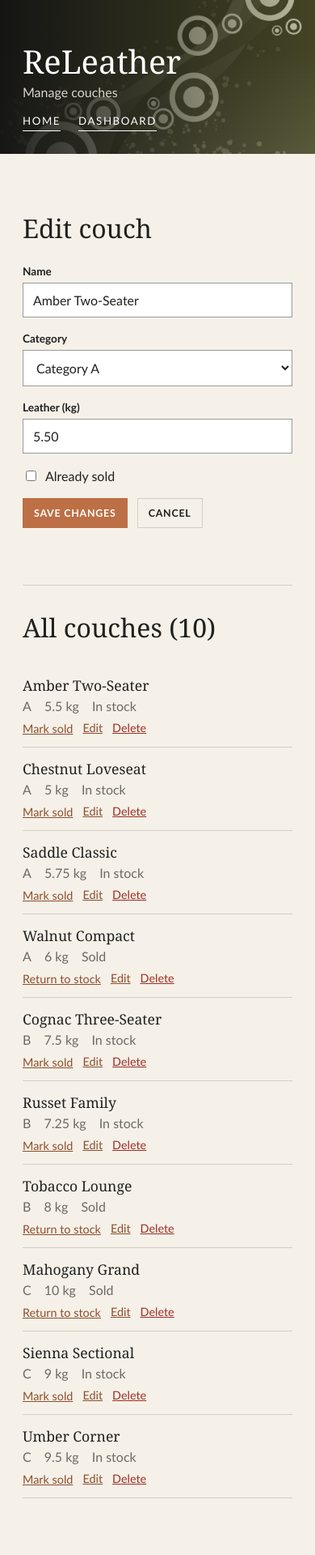
After one commit to aplecaki/releather, a PHP site: page /couches.php?edit=1 in a window 390 px wide. The commit adds this page. Shown: the whole page at 81% size. Run offline with PHP 8.4, Linux system fonts and the light colour scheme; data comes from the database, SQL or seed files in the repository.

Commit message:
Add couch management page
Add couches.php to create, edit, delete and mark couches as sold, with
input validation, CSRF protection and a delete confirmation. Link it from
the dashboard and fix the header layout on phones.

Co-Authored-By: Claude Opus 5.5 <noreply@anthropic.com>

```diff
--- /dev/null
+++ b/couches.php
@@ -0,0 +1,278 @@
+<?php
+session_start(["cookie_httponly" => true, "cookie_samesite" => "Lax"]);
+include "connection.php";
+
+function e($value): string
+{
+    return htmlspecialchars((string) $value, ENT_QUOTES, "UTF-8");
+}
+
+function redirectWith(string $type, string $message): void
+{
+    $_SESSION["flash"] = ["type" => $type, "message" => $message];
+    header("Location: couches.php", true, 303);
+    exit;
+}
+
+function findCouch(mysqli $conn, int $id): ?array
+{
+    $stmt = $conn->prepare("SELECT id, name, category, leather_kg, sold FROM couches WHERE id = ?");
+    $stmt->bind_param("i", $id);
+    $stmt->execute();
+
+    return $stmt->get_result()->fetch_assoc() ?: null;
+}
+
+// Protects the forms against requests sent from other websites.
+$_SESSION["csrf"] ??= bin2hex(random_bytes(32));
+$csrf = $_SESSION["csrf"];
+
+$flash = $_SESSION["flash"] ?? null;
+unset($_SESSION["flash"]);
+
+$errors = [];
+$form = ["id" => null, "name" => "", "category" => "", "leather_kg" => "", "sold" => 0];
+$deleting = null;
+
+try {
+    $categories = array_column(
+        $conn->query("SELECT name FROM categories ORDER BY name")->fetch_all(MYSQLI_ASSOC),
+        "name"
+    );
+
+    if ($_SERVER["REQUEST_METHOD"] === "POST") {
+        $token = $_POST["csrf"] ?? "";
+        if (!is_string($token) || !hash_equals($csrf, $token)) {
+            redirectWith("error", "Your session expired. Please try again.");
+        }
+
+        $action = $_POST["action"] ?? "";
+        $id = filter_var($_POST["id"] ?? null, FILTER_VALIDATE_INT, ["options" => ["min_range" => 1]]);
+
+        if ($action === "save") {
+            $form = [
+                "id" => $id ?: null,
+                "name" => trim(is_string($_POST["name"] ?? null) ? $_POST["name"] : ""),
+                "category" => is_string($_POST["category"] ?? null) ? $_POST["category"] : "",
+                // Accept both 5.5 and the Dutch notation 5,5.
+                "leather_kg" => str_replace(",", ".", trim(is_string($_POST["leather_kg"] ?? null) ? $_POST["leather_kg"] : "")),
+                "sold" => isset($_POST["sold"]) ? 1 : 0,
+            ];
+
+            if ($form["name"] === "") {
+                $errors["name"] = "Enter a name.";
+            } elseif (mb_strlen($form["name"]) > 100) {
+                $errors["name"] = "Use 100 characters or fewer.";
+            }
+
+            if (!in_array($form["category"], $categories, true)) {
+                $errors["category"] = "Choose a category.";
+            }
+
+            if (!preg_match('/^\d{1,4}(\.\d{1,2})?$/', $form["leather_kg"])) {
+                $errors["leather_kg"] = "Enter a weight from 0 to 9999.99 kg.";
+            }
+
+            if ($form["id"] !== null && !findCouch($conn, $form["id"])) {
+                redirectWith("error", "That couch no longer exists.");
+            }
+
+            if (!$errors) {
+                if ($form["id"] === null) {
+                    $stmt = $conn->prepare("INSERT INTO couches (name, category, leather_kg, sold) VALUES (?, ?, ?, ?)");
+                    $stmt->bind_param("sssi", $form["name"], $form["category"], $form["leather_kg"], $form["sold"]);
+                    $stmt->execute();
+                    redirectWith("success", "Added " . $form["name"] . ".");
+                }
+
+                $stmt = $conn->prepare("UPDATE couches SET name = ?, category = ?, leather_kg = ?, sold = ? WHERE id = ?");
+                $stmt->bind_param("sssii", $form["name"], $form["category"], $form["leather_kg"], $form["sold"], $form["id"]);
+                $stmt->execute();
+                redirectWith("success", "Saved " . $form["name"] . ".");
+            }
+
+            http_response_code(422);
+        } elseif ($action === "toggle" && $id) {
+            $couch = findCouch($conn, $id);
+            if (!$couch) {
+                redirectWith("error", "That couch no longer exists.");
+            }
+
+            $stmt = $conn->prepare("UPDATE couches SET sold = 1 - sold WHERE id = ?");
+            $stmt->bind_param("i", $id);
+            $stmt->execute();
+            redirectWith("success", $couch["name"] . ($couch["sold"] ? " is back in stock." : " is marked as sold."));
+        } elseif ($action === "delete" && $id) {
+            $couch = findCouch($conn, $id);
+            if (!$couch) {
+                redirectWith("error", "That couch no longer exists.");
+            }
+
+            $stmt = $conn->prepare("DELETE FROM couches WHERE id = ?");
+            $stmt->bind_param("i", $id);
+            $stmt->execute();
+            redirectWith("success", "Deleted " . $couch["name"] . ".");
+        } else {
+            redirectWith("error", "That action is not available.");
+        }
+    } else {
+        $editId = filter_input(INPUT_GET, "edit", FILTER_VALIDATE_INT, ["options" => ["min_range" => 1]]);
+        $deleteId = filter_input(INPUT_GET, "delete", FILTER_VALIDATE_INT, ["options" => ["min_range" => 1]]);
+
+        if ($editId) {
+            $form = findCouch($conn, $editId) ?? redirectWith("error", "That couch no longer exists.");
+        } elseif ($deleteId) {
+            $deleting = findCouch($conn, $deleteId) ?? redirectWith("error", "That couch no longer exists.");
+        }
+    }
+
+    $couches = $conn->query(
+        "SELECT id, name, category, leather_kg, sold FROM couches ORDER BY category, name"
+    )->fetch_all(MYSQLI_ASSOC);
+} catch (mysqli_sql_exception $e) {
+    error_log("Couch management failed: " . $e->getMessage());
+    http_response_code(500);
+    exit("The couches could not be loaded or saved. Has schema.sql been imported?");
+}
+
+$isEditing = $form["id"] !== null;
+?>
+<!DOCTYPE html>
+<html lang="en">
+<head>
+    <meta charset="UTF-8">
+    <meta name="viewport" content="width=device-width, initial-scale=1.0">
+    <title>Manage Couches | ReLeather</title>
+    <link rel="stylesheet" href="style.css">
+</head>
+
+<body>
+
+<header class="dash-header">
+    <div>
+        <h1>ReLeather</h1>
+        <p>Manage couches</p>
+    </div>
+    <div class="header-links">
+        <a class="nav-link" href="index.php">Home</a>
+        <a class="nav-link" href="dashboard.php">Dashboard</a>
+    </div>
+</header>
+
+<div class="container">
+
+    <?php if ($flash): ?>
+    <p class="flash flash-<?= e($flash["type"]) ?>" role="status"><?= e($flash["message"]) ?></p>
+    <?php endif; ?>
+
+    <?php if ($deleting): ?>
+    <section class="confirm" aria-labelledby="confirm-heading">
+        <h2 id="confirm-heading">Delete <?= e($deleting["name"]) ?>?</h2>
+        <p>This permanently removes the couch and cannot be undone.</p>
+        <div class="row-actions">
+            <form method="post" action="couches.php">
+                <input type="hidden" name="csrf" value="<?= e($csrf) ?>">
+                <input type="hidden" name="action" value="delete">
+                <input type="hidden" name="id" value="<?= (int) $deleting["id"] ?>">
+                <button class="button button-small button-danger" type="submit">Delete couch</button>
+            </form>
+            <a class="button button-small button-quiet" href="couches.php">Keep couch</a>
+        </div>
+    </section>
+    <?php endif; ?>
+
+    <section class="manage-form" id="couch-form" aria-labelledby="form-heading">
+        <h2 id="form-heading"><?= $isEditing ? "Edit couch" : "Add a couch" ?></h2>
+
+        <form method="post" action="couches.php#couch-form" novalidate>
+            <input type="hidden" name="csrf" value="<?= e($csrf) ?>">
+            <input type="hidden" name="action" value="save">
+            <?php if ($isEditing): ?>
+            <input type="hidden" name="id" value="<?= (int) $form["id"] ?>">
+            <?php endif; ?>
+
+            <div class="field">
+                <label for="name">Name</label>
+                <input id="name" name="name" type="text" maxlength="100" required value="<?= e($form["name"]) ?>"<?= isset($errors["name"]) ? ' aria-invalid="true" aria-describedby="name-error"' : "" ?>>
+                <?php if (isset($errors["name"])): ?><p class="field-error" id="name-error"><?= e($errors["name"]) ?></p><?php endif; ?>
+            </div>
+
+            <div class="field">
+                <label for="category">Category</label>
+                <select id="category" name="category" required<?= isset($errors["category"]) ? ' aria-invalid="true" aria-describedby="category-error"' : "" ?>>
+                    <option value="">Choose…</option>
+                    <?php foreach ($categories as $category): ?>
+                    <option value="<?= e($category) ?>"<?= $form["category"] === $category ? " selected" : "" ?>>Category <?= e($category) ?></option>
+                    <?php endforeach; ?>
+                </select>
+                <?php if (isset($errors["category"])): ?><p class="field-error" id="category-error"><?= e($errors["category"]) ?></p><?php endif; ?>
+            </div>
+
+            <div class="field">
+                <label for="leather_kg">Leather (kg)</label>
+                <input id="leather_kg" name="leather_kg" type="text" inputmode="decimal" required value="<?= e($form["leather_kg"]) ?>"<?= isset($errors["leather_kg"]) ? ' aria-invalid="true" aria-describedby="leather-error"' : "" ?>>
+                <?php if (isset($errors["leather_kg"])): ?><p class="field-error" id="leather-error"><?= e($errors["leather_kg"]) ?></p><?php endif; ?>
+            </div>
+
+            <label class="check">
+                <input type="checkbox" name="sold" value="1"<?= $form["sold"] ? " checked" : "" ?>>
+                Already sold
+            </label>
+
+            <div class="row-actions">
+                <button class="button button-small" type="submit"><?= $isEditing ? "Save changes" : "Add couch" ?></button>
+                <?php if ($isEditing): ?>
+                <a class="button button-small button-quiet" href="couches.php">Cancel</a>
+                <?php endif; ?>
+            </div>
+        </form>
+    </section>
+
+    <section class="records" aria-labelledby="all-couches">
+        <h2 id="all-couches">All couches (<?= count($couches) ?>)</h2>
+
+        <?php if ($couches): ?>
+        <div class="table-wrap">
+            <table class="couch-table">
+                <thead>
+                    <tr>
+                        <th scope="col">Name</th>
+                        <th scope="col">Category</th>
+                        <th scope="col" class="numeric">Leather</th>
+                        <th scope="col">Status</th>
+                        <th scope="col"><span class="visually-hidden">Actions</span></th>
+                    </tr>
+                </thead>
+                <tbody>
+                    <?php foreach ($couches as $couch): ?>
+                    <tr>
+                        <th scope="row"><?= e($couch["name"]) ?></th>
+                        <td><?= e($couch["category"]) ?></td>
+                        <td class="numeric"><?= e(rtrim(rtrim($couch["leather_kg"], "0"), ".") ?: "0") ?> kg</td>
+                        <td><?= $couch["sold"] ? "Sold" : "In stock" ?></td>
+                        <td>
+                            <div class="row-actions">
+                                <form method="post" action="couches.php">
+                                    <input type="hidden" name="csrf" value="<?= e($csrf) ?>">
+                                    <input type="hidden" name="action" value="toggle">
+                                    <input type="hidden" name="id" value="<?= (int) $couch["id"] ?>">
+                                    <button class="text-action" type="submit" aria-label="<?= e(($couch["sold"] ? "Return to stock: " : "Mark as sold: ") . $couch["name"]) ?>"><?= $couch["sold"] ? "Return to stock" : "Mark sold" ?></button>
+                                </form>
+                                <a class="text-action" href="couches.php?edit=<?= (int) $couch["id"] ?>#couch-form" aria-label="Edit <?= e($couch["name"]) ?>">Edit</a>
+                                <a class="text-action text-danger" href="couches.php?delete=<?= (int) $couch["id"] ?>" aria-label="Delete <?= e($couch["name"]) ?>">Delete</a>
+                            </div>
+                        </td>
+                    </tr>
+                    <?php endforeach; ?>
+                </tbody>
+            </table>
+        </div>
+        <?php else: ?>
+        <p class="records-empty">No couches yet. Add the first one above.</p>
+        <?php endif; ?>
+    </section>
+
+</div>
+
+</body>
+</html>
--- a/dashboard.php
+++ b/dashboard.php
@@ -56,7 +56,10 @@ $leather = rtrim(rtrim(number_format((float) $stats["leather"], 2, ".", ""), "0"
         <h1>ReLeather</h1>
         <p>Reused leather. New couches.</p>
     </div>
-    <a class="nav-link" href="index.php">Home</a>
+    <div class="header-links">
+        <a class="nav-link" href="index.php">Home</a>
+        <a class="nav-link" href="couches.php">Manage couches</a>
+    </div>
 </header>
 
 <div class="container">
--- a/style.css
+++ b/style.css
@@ -265,6 +265,114 @@ footer {
 .record strong { font-family: var(--serif); font-size: 1.2rem; }
 .records-empty { color: var(--muted); font-style: italic; }
 
+/* Couch management (couches.php) */
+
+.header-links { display: flex; flex-wrap: wrap; gap: 22px; }
+
+button.button { border: 0; font-family: var(--sans); cursor: pointer; }
+
+.button-quiet { color: var(--ink); background: transparent; box-shadow: inset 0 0 0 1px var(--line); }
+.button-danger { background: #9e2f24; }
+
+.flash { margin: 0 0 32px; padding: 14px 18px; background: white; border-left: 3px solid #4f7a4a; }
+.flash-error { border-left-color: #9e2f24; }
+
+.confirm {
+    margin-bottom: 48px;
+    padding: 24px;
+    background: white;
+    border-top: 3px solid #9e2f24;
+}
+
+.container .confirm h2 { font-size: 1.7rem; margin-bottom: 8px; }
+.confirm p { margin: 0 0 20px; color: var(--muted); }
+
+.manage-form { margin-bottom: 70px; }
+
+.manage-form form {
+    display: grid;
+    grid-template-columns: 2fr 1fr 1fr;
+    gap: 18px;
+    align-items: start;
+}
+
+.field label { display: block; margin-bottom: 6px; font-size: 0.85rem; font-weight: bold; }
+
+.field input,
+.field select {
+    width: 100%;
+    padding: 11px 12px;
+    color: var(--ink);
+    border: 1px solid rgba(32, 32, 30, 0.45);
+    border-radius: 0;
+    background: white;
+    font: inherit;
+}
+
+.field [aria-invalid="true"] { border-color: #9e2f24; }
+.field-error { margin: 6px 0 0; color: #9e2f24; font-size: 0.85rem; }
+
+.check { display: flex; align-items: center; gap: 8px; grid-column: 1 / -1; }
+
+.manage-form .row-actions { grid-column: 1 / -1; }
+
+.row-actions { display: flex; flex-wrap: wrap; align-items: center; gap: 12px; }
+.row-actions form { margin: 0; }
+
+.table-wrap { overflow-x: auto; }
+
+.couch-table { width: 100%; border-collapse: collapse; }
+
+.couch-table th,
+.couch-table td {
+    padding: 13px 14px 13px 0;
+    border-bottom: 1px solid var(--line);
+    text-align: left;
+    vertical-align: middle;
+}
+
+.couch-table thead th { color: var(--muted); font-size: 0.78rem; text-transform: uppercase; letter-spacing: 0.08em; }
+.couch-table tbody th { font-family: var(--serif); font-size: 1.1rem; font-weight: normal; }
+.couch-table .numeric { text-align: right; font-variant-numeric: tabular-nums; }
+.couch-table td:last-child { padding-right: 0; }
+.couch-table td:last-child .row-actions { justify-content: flex-end; }
+
+.text-action {
+    padding: 0;
+    color: #8f4e2b;
+    border: 0;
+    background: none;
+    font: inherit;
+    font-size: 0.9rem;
+    text-decoration: underline;
+    cursor: pointer;
+}
+
+.text-danger { color: #9e2f24; }
+
+.visually-hidden {
+    position: absolute;
+    width: 1px;
+    height: 1px;
+    overflow: hidden;
+    clip-path: inset(50%);
+    white-space: nowrap;
+}
+
+@media (max-width: 700px) {
+    .manage-form form { grid-template-columns: 1fr; }
+
+    .couch-table thead { position: absolute; width: 1px; height: 1px; overflow: hidden; clip-path: inset(50%); }
+    .couch-table,
+    .couch-table tbody,
+    .couch-table tr { display: block; }
+    .couch-table tr { padding: 14px 0; border-bottom: 1px solid var(--line); }
+    .couch-table tbody th { display: block; padding: 0 0 4px; border: 0; }
+    .couch-table td { display: inline-block; padding: 0 12px 8px 0; border: 0; color: var(--muted); }
+    .couch-table td:last-child { display: block; padding-bottom: 0; }
+    .couch-table td:last-child .row-actions { justify-content: flex-start; }
+}
+
 /* Responsive */
 
 @media (max-width: 800px) {
@@ -280,7 +388,7 @@ footer {
 }
 
 @media (max-width: 520px) {
-    .dash-header { min-height: 190px; align-items: flex-end; }
+    .dash-header { min-height: 190px; flex-direction: column; align-items: flex-start; justify-content: flex-end; gap: 18px; }
     .dashboard { grid-template-columns: 1fr; }
     .record { display: block; }
 }
```
Also changed, not shown: README.MD.
